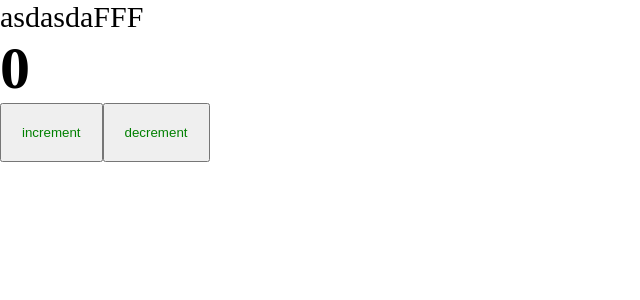
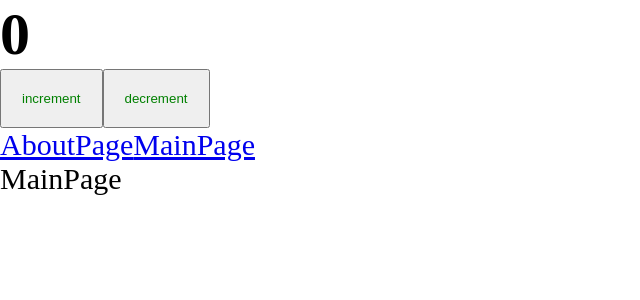
Before and after one commit to nikimaryB/petProject, a React app: page / in a window 1280 px wide. Shown: the top 300 px of the page, without its empty margins (0-640 px from the left). Built offline with nearby package versions, Linux system fonts and the light colour scheme.

Commit message:
add React lazy and suspense component to make lazy-load for pages

```diff
--- a/package.json
+++ b/package.json
@@ -17,6 +17,7 @@
     "@types/node": "^17.0.21",
     "@types/react": "^17.0.39",
     "@types/react-dom": "^17.0.11",
+    "@types/react-router-dom": "^5.3.3",
     "@types/webpack": "^5.28.0",
     "@types/webpack-dev-server": "^4.7.2",
     "css-loader": "^6.6.0",
@@ -34,6 +35,7 @@
   },
   "dependencies": {
     "react": "^17.0.2",
-    "react-dom": "^17.0.2"
+    "react-dom": "^17.0.2",
+    "react-router-dom": "^6.2.1"
   }
 }
--- a/src/App.tsx
+++ b/src/App.tsx
@@ -1,13 +1,25 @@
 import React from 'react'
 import { Counter } from './components/Counter'
 import './index.scss'
+import { Route, Routes } from 'react-router-dom'
+import { Link } from 'react-router-dom'
+import { AboutPageAsync } from './pages/AboutPage/AboutPage.async'
+import { MainPageAsync } from './pages/MainPage/MainPage.async'
+import { Suspense } from 'react'
 
 export default function App() {
   return (
     <>
     <div className='app'>
-      asdasdaFFF
       <Counter/>
+      <Link to={'/about'}>AboutPage</Link>
+      <Link to={'/'}>MainPage</Link>
+      <Suspense fallback={<div>Loading...</div>}>
+        <Routes>
+          <Route path='/about' element={<AboutPageAsync/>}/>
+          <Route path='/' element={<MainPageAsync/>}/>
+        </Routes>
+      </Suspense>
     </div>
     </>
   )
--- a/src/index.tsx
+++ b/src/index.tsx
@@ -1,9 +1,10 @@
 import { render } from "react-dom";
 import App from "./App";
+import { BrowserRouter } from "react-router-dom";
 
 render(
-  <div>
+  <BrowserRouter>
       <App/>
-  </div>,
-  document.getElementById('root')
+  </BrowserRouter>
+  ,document.getElementById('root')
 )
--- /dev/null
+++ b/src/pages/AboutPage/AboutPage.async.tsx
@@ -0,0 +1,7 @@
+import React from 'react';
+
+export const AboutPageAsync = React.lazy( () => new Promise(resolve => {
+  //@ts-ignore
+  //Для того чтобы увидеть задержку в лейзи
+  setTimeout( () => resolve( import('./AboutPage')), 1500)
+}));
--- /dev/null
+++ b/src/pages/AboutPage/AboutPage.tsx
@@ -0,0 +1,7 @@
+import React from 'react'
+
+export default function AboutPage() {
+  return (
+    <div>AboutPage</div>
+  )
+}
--- /dev/null
+++ b/src/pages/MainPage/MainPage.async.tsx
@@ -0,0 +1,7 @@
+import React from 'react';
+
+export const MainPageAsync = React.lazy( () => new Promise(resolve => {
+  //@ts-ignore
+  //Для того чтобы увидеть задержку в лейзи
+  setTimeout( () => resolve( import('./MainPage')), 1500)
+}));
--- /dev/null
+++ b/src/pages/MainPage/MainPage.tsx
@@ -0,0 +1,7 @@
+import React from 'react'
+
+export default function MainPage() {
+  return (
+    <div>MainPage</div>
+  )
+}
```
Also changed, not shown: 7 other files (tests, documents, lock files or other folders).
